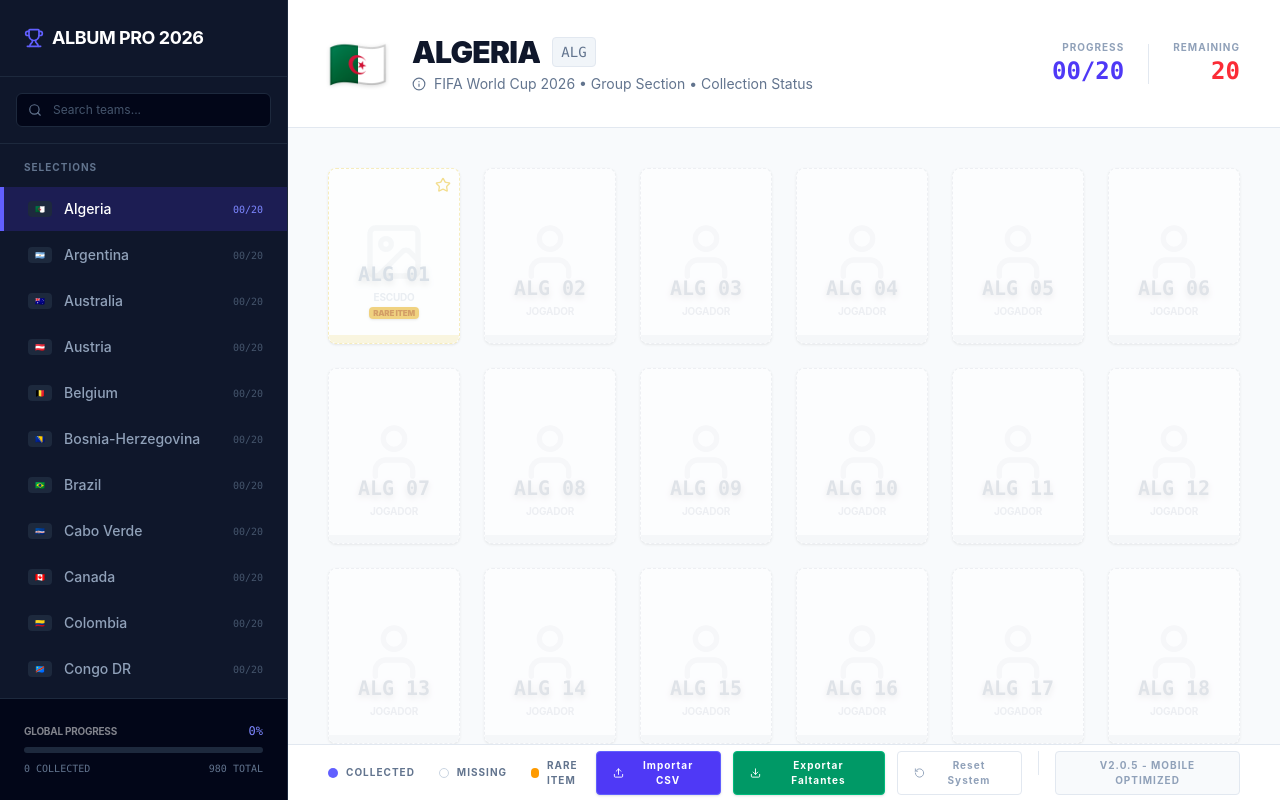
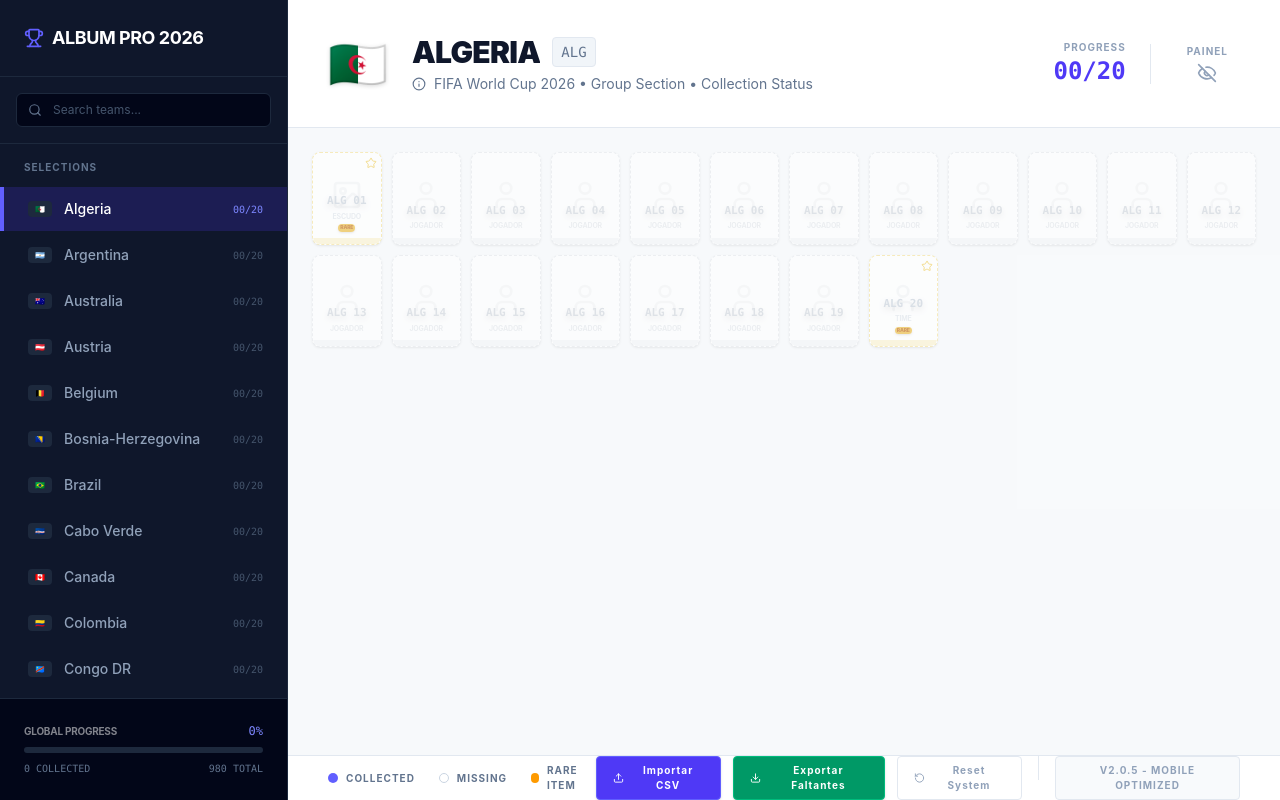
Before and after one commit to froesvieira-droid/-lbum-da-copa, a Next.js app: page / in a window 1280 px wide. Built offline with nearby package versions, Linux system fonts and the light colour scheme.

Commit message:
feat: Add toggle for footer visibility
Introduces a new state `isFooterVisible` and a button to toggle its visibility. This allows users to hide the bottom panel with completion percentage and team selection if desired.

```diff
--- a/app/page.tsx
+++ b/app/page.tsx
@@ -3,7 +3,7 @@
 import { useState, useEffect } from 'react';
 import Image from 'next/image';
 import { motion, AnimatePresence } from 'motion/react';
-import { Trophy, CheckCircle2, Search, RotateCcw, LayoutGrid, Info, Menu, X, Star, User, Image as ImageIcon, Download, Upload } from 'lucide-react';
+import { Trophy, CheckCircle2, Search, RotateCcw, LayoutGrid, Info, Menu, X, Star, User, Image as ImageIcon, Download, Upload, Eye, EyeOff } from 'lucide-react';
 import { TEAMS, type Team } from '@/lib/data';
 import { cn } from '@/lib/utils';
 import { useIsMobile } from '@/hooks/use-mobile';
@@ -15,6 +15,7 @@
   const [searchTerm, setSearchTerm] = useState('');
   const [isLoaded, setIsLoaded] = useState(false);
   const [isSidebarOpen, setIsSidebarOpen] = useState(false);
+  const [isFooterVisible, setIsFooterVisible] = useState(true);
 
   // Load state from localStorage
   useEffect(() => {
@@ -260,6 +261,14 @@
           <div className="w-10 h-10 flex items-center justify-center bg-slate-100 rounded-full text-[10px] font-mono font-bold text-indigo-600">
              {completionPercentage}%
           </div>
+
+          <button
+            onClick={() => setIsFooterVisible(!isFooterVisible)}
+            className="p-2 ml-1 text-slate-400 hover:text-indigo-600 transition-colors"
+            title={isFooterVisible ? "Ocultar Painel Inferior" : "Mostrar Painel Inferior"}
+          >
+            {isFooterVisible ? <EyeOff className="w-5 h-5" /> : <Eye className="w-5 h-5" />}
+          </button>
         </header>
 
         {/* Desktop Team Header */}
@@ -289,18 +298,20 @@
               </div>
             </div>
             <div className="h-10 w-px bg-slate-200 self-center"></div>
-            <div className="text-right">
-              <div className="text-[10px] uppercase text-slate-400 font-bold tracking-widest">Remaining</div>
-              <div className="text-2xl font-mono font-bold text-red-500">
-                {(20 - selectedTeamProgress).toString().padStart(2, '0')}
-              </div>
-            </div>
+            <button
+              onClick={() => setIsFooterVisible(!isFooterVisible)}
+              className="flex flex-col items-center justify-center px-3 hover:bg-slate-50 rounded-md transition-colors text-slate-400 hover:text-indigo-600"
+              title={isFooterVisible ? "Ocultar Painel Inferior" : "Mostrar Painel Inferior"}
+            >
+              <div className="text-[10px] uppercase font-bold tracking-widest mb-1">Painel</div>
+              {isFooterVisible ? <EyeOff className="w-5 h-5" /> : <Eye className="w-5 h-5" />}
+            </button>
           </div>
         </header>
 
         {/* Sticker Grid */}
-        <main className="flex-1 overflow-y-auto p-4 lg:p-10 bg-slate-50/50">
-          <div className="grid grid-cols-2 sm:grid-cols-3 md:grid-cols-4 lg:grid-cols-5 xl:grid-cols-6 gap-3 lg:gap-6">
+        <main className="flex-1 overflow-y-auto p-4 lg:p-6 bg-slate-50/50">
+          <div className="grid grid-cols-3 xs:grid-cols-4 sm:grid-cols-6 md:grid-cols-8 lg:grid-cols-10 xl:grid-cols-12 gap-2 lg:gap-2.5">
             {Array.from({ length: 20 }, (_, i) => i + 1).map((num) => {
               const isOwned = owned[`${selectedTeam.shortName}-${num}`];
               const stickerCode = `${selectedTeam.shortName} ${num.toString().padStart(2, '0')}`;
@@ -330,22 +341,22 @@
                         animate={{ scale: 1, rotate: 0 }}
                         exit={{ scale: 0, rotate: 45 }}
                         className={cn(
-                          "absolute top-1 right-1 lg:top-2 lg:right-2 w-4 h-4 lg:w-5 lg:h-5 rounded-full flex items-center justify-center text-white text-[8px] lg:text-[10px] shadow-sm z-30",
+                          "absolute top-0.5 right-0.5 lg:top-1 lg:right-1 w-3 h-3 lg:w-4 lg:h-4 rounded-full flex items-center justify-center text-white text-[7px] lg:text-[9px] shadow-sm z-30",
                           isRare ? "bg-amber-500" : "bg-indigo-500"
                         )}
                       >
-                        {isRare ? <Star className="w-2.5 h-2.5 fill-current" /> : "✓"}
+                        {isRare ? <Star className="w-2 h-2 fill-current" /> : "✓"}
                       </motion.div>
                     )}
                   </AnimatePresence>
 
                   {isRare && !isOwned && (
-                    <div className="absolute top-1 right-1 lg:top-2 lg:right-2 text-amber-300 z-10">
-                      <Star className="w-3 h-3 lg:w-4 lg:h-4" />
+                    <div className="absolute top-0.5 right-0.5 lg:top-1 lg:right-1 text-amber-300 z-10">
+                      <Star className="w-2 h-2 lg:w-3 lg:h-3" />
                     </div>
                   )}
 
-                  <div className="flex-1 flex flex-col items-center justify-center p-2 lg:p-4 relative w-full overflow-hidden">
+                  <div className="flex-1 flex flex-col items-center justify-center p-1 lg:p-1.5 relative w-full overflow-hidden">
                     {/* Sticker Image Logic */}
                     <div className="absolute inset-0 flex items-center justify-center pointer-events-none">
                       <AnimatePresence>
@@ -356,7 +367,7 @@
                             className="w-full h-full relative"
                           >
                             <Image
-                              src={`https://picsum.photos/seed/${stickerCode}${isRare ? '-gold' : ''}/200/300`}
+                              src={`https://picsum.photos/seed/${stickerCode}${isRare ? '-gold' : ''}/150/200`}
                               alt={stickerCode}
                               fill
                               className={cn(
@@ -365,7 +376,7 @@
                               )}
                               referrerPolicy="no-referrer"
                             />
-                            <div className="absolute inset-0 bg-gradient-to-t from-black/60 via-transparent to-transparent" />
+                            <div className="absolute inset-0 bg-gradient-to-t from-black/80 via-transparent to-transparent" />
 
                             {/* Success Flash Effect */}
                             <motion.div
@@ -378,9 +389,9 @@
                         ) : (
                           <div className="flex flex-col items-center justify-center opacity-10">
                             {num === 1 ? (
-                              <ImageIcon className="w-12 h-12 lg:w-16 lg:h-16 text-slate-400" />
+                              <ImageIcon className="w-6 h-6 lg:w-8 lg:h-8 text-slate-400" />
                             ) : (
-                              <User className="w-12 h-12 lg:w-16 lg:h-16 text-slate-400" />
+                              <User className="w-6 h-6 lg:w-8 lg:h-8 text-slate-400" />
                             )}
                           </div>
                         )}
@@ -390,7 +401,7 @@
                     {/* Sticker Label Overlay */}
                     <div className="relative z-20 mt-auto w-full text-center">
                       <div className={cn(
-                          "text-lg lg:text-xl font-black font-mono transition-colors drop-shadow-md",
+                          "text-[9px] lg:text-[11px] font-black font-mono transition-colors drop-shadow-md",
                           isOwned
                             ? "text-white"
                             : "text-slate-300"
@@ -398,7 +409,7 @@
                         {stickerCode}
                       </div>
                       <div className={cn(
-                          "text-[8px] lg:text-[10px] uppercase font-bold mt-0.5 tracking-tight text-center flex flex-col items-center gap-0.5",
+                          "text-[6px] lg:text-[7px] uppercase font-bold mt-0 lg:mt-0.5 tracking-tight text-center flex flex-col items-center gap-0 lg:gap-0.5",
                           isOwned
                             ? isRare ? "text-amber-300 drop-shadow-sm" : "text-white/80 drop-shadow-sm"
                             : "text-slate-200"
@@ -411,9 +422,9 @@
                           <motion.span
                             initial={{ y: 5, opacity: 0 }}
                             animate={{ y: 0, opacity: 1 }}
-                            className="text-[6px] lg:text-[8px] text-amber-600 bg-amber-400/90 px-1 rounded-sm font-black shadow-sm"
+                            className="text-[4px] lg:text-[5px] text-amber-600 bg-amber-400/90 px-0.5 rounded-sm font-black shadow-sm"
                           >
-                            RARE ITEM
+                            RARE
                           </motion.span>
                         )}
                       </div>
@@ -421,7 +432,7 @@
                   </div>
 
                   <div className={cn(
-                    "h-1.5 lg:h-2 w-full rounded-b-[6px] transition-colors relative z-20",
+                    "h-1 lg:h-1.5 w-full rounded-b-[6px] transition-colors relative z-20",
                     isOwned
                       ? isRare ? "bg-amber-400" : "bg-indigo-500"
                       : isRare ? "bg-amber-100" : "bg-slate-100"
@@ -462,8 +473,15 @@
         </main>
 
         {/* Footer Area */}
-        <footer className="bg-white h-auto py-4 lg:h-14 border-t border-slate-200 flex flex-col lg:flex-row items-center px-4 lg:px-10 text-[10px] uppercase tracking-widest text-slate-500 font-bold shrink-0 gap-4 lg:gap-0">
-          <div className="flex gap-6 w-full lg:w-auto justify-center lg:justify-start">
+        <AnimatePresence>
+          {isFooterVisible && (
+            <motion.footer
+              initial={{ height: 0, opacity: 0 }}
+              animate={{ height: 'auto', opacity: 1 }}
+              exit={{ height: 0, opacity: 0 }}
+              className="bg-white border-t border-slate-200 flex flex-col lg:flex-row items-center px-4 lg:px-10 text-[10px] uppercase tracking-widest text-slate-500 font-bold shrink-0 gap-4 lg:gap-0 overflow-hidden py-4 lg:py-0 lg:h-14"
+            >
+              <div className="flex gap-6 w-full lg:w-auto justify-center lg:justify-start">
             <div className="flex items-center">
               <div className="w-2.5 h-2.5 bg-indigo-500 rounded-full mr-2"></div>
               Collected
@@ -512,8 +530,10 @@
               v2.0.5 - Mobile Optimized
             </div>
           </div>
-        </footer>
-      </div>
+        </motion.footer>
+        )}
+      </AnimatePresence>
     </div>
-  );
+  </div>
+);
 }
```
